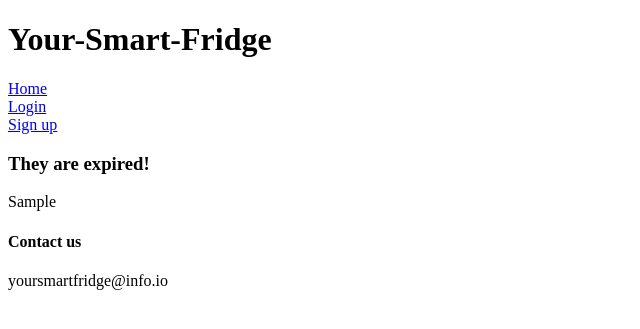
After one commit to May-Manmai/flask-app, a Flask app: template templates/fridge/bin.html in a window 1280 px wide. The commit adds this page. Shown: the top 329 px of the page, without its empty margins (0-640 px from the left). Run offline with Flask 2, Linux system fonts and the light colour scheme; the template is opened without the code that fills it: most values are stand-ins (such as "Sample title", 1, 10 or a date in 2020); some libraries are stand-ins or nearby versions.

Commit message:
add user_id to function

```diff
--- a/controllers/fridge_controller.py
+++ b/controllers/fridge_controller.py
@@ -12,8 +12,9 @@ fridge_controller = Blueprint(
 
 @fridge_controller.route('/fridge')
 def fridge():
-    fridge_items = get_not_expired_ingredients()
-    bin_items = get_expired_ingredients()
+    user_id = session.get("user_id")
+    fridge_items = get_not_expired_ingredients(user_id)
+    bin_items = get_expired_ingredients(user_id)
 
     return render_template('index.html', fridge_items=fridge_items, bin_items=bin_items)
 
@@ -42,7 +43,6 @@ def insert():
         request.form.get("purchased_date"),
         request.form.get("expiry_date"),
         spoonacular_url,
-        # get image url grab the first result
     )
 
     return redirect('/')
--- /dev/null
+++ b/templates/fridge/bin.html
@@ -0,0 +1,8 @@
+{% extends 'base.html' %} {% block content %}
+<section class="bin_items">
+    <h3>They are expired!</h3>
+
+    {{bin_items}}
+</section>
+
+{% endblock content %}
--- a/templates/fridge/index.html
+++ b/templates/fridge/index.html
@@ -12,7 +12,7 @@
     <div class="fridge-items">
         <div class="info">
             <h2>{{ ingredient['name'] }}</h2>
-            <img src="{{ingredient['image_url']}}" alt="" />
+            <img width="100" src="{{ingredient['image_url']}}" alt="" />
             <a href="/fridge/{{ingredient['id']}}">Show</a>
             <a href="/fridge/{{ingredient['id']}}/edit">Edit</a>
         </div>
```
Also changed, not shown: models/fridge.py (+5 -5 lines).
